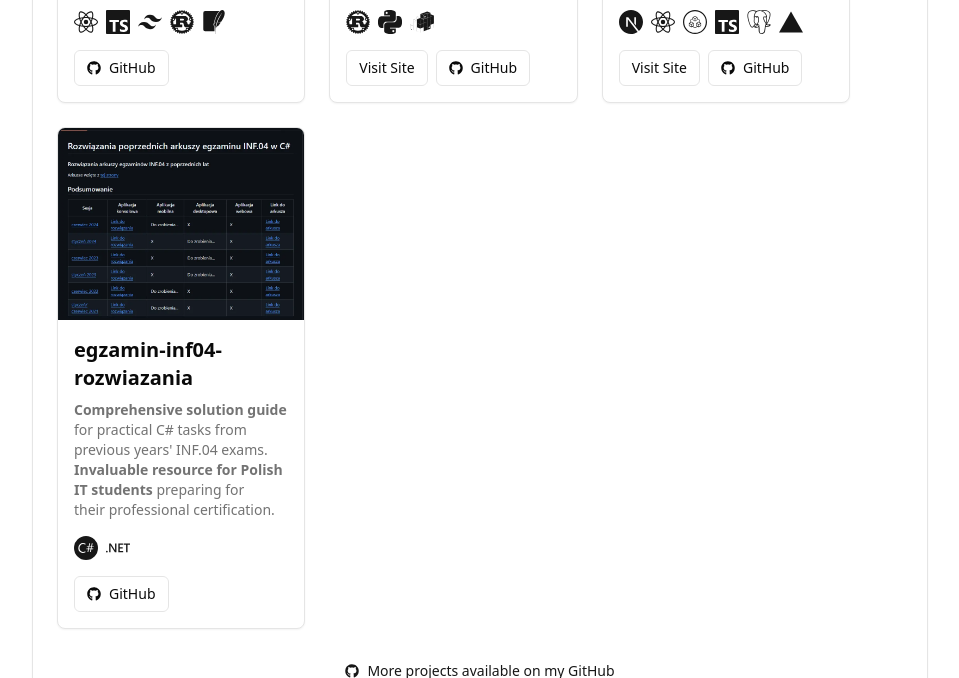
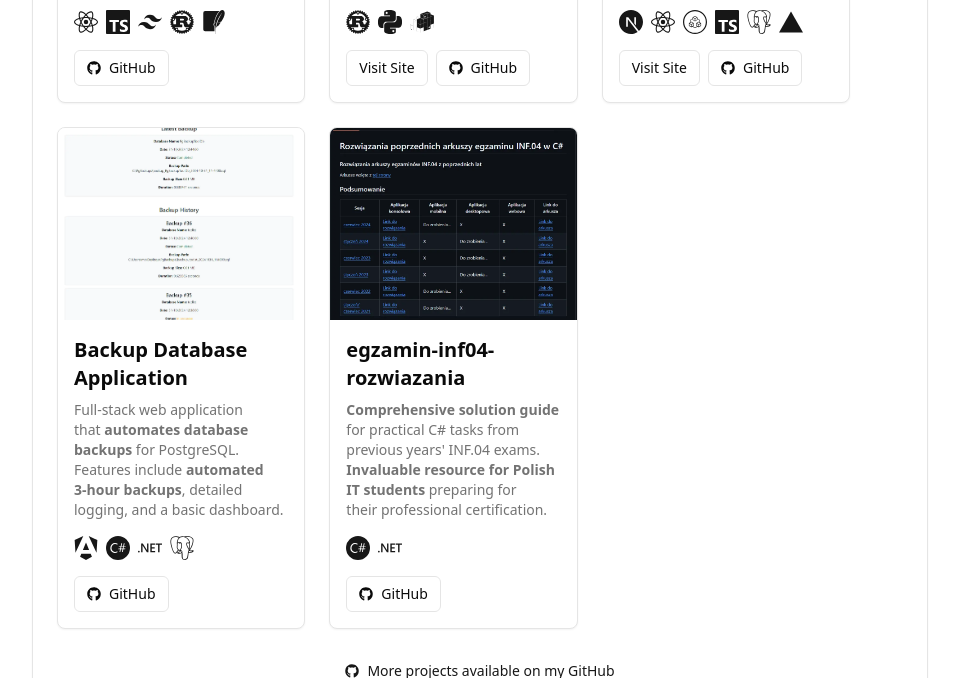
Before and after one commit to Hukasx0/portfolio, a Next.js app: page /portfolio/ in a window 1280 px wide. Shown: the part 3520-4198 px from the top of the page, without its empty margins (160-1119 px from the left). Built offline with nearby package versions, Linux system fonts and the light colour scheme.

Commit message:
Add "Backup Database Application" to projects

```diff
--- a/src/components/landing/projects.tsx
+++ b/src/components/landing/projects.tsx
@@ -3,7 +3,7 @@ import { Button } from "@/components/ui/button";
 import Image from "next/image";
 import Link from "next/link";
 import { FaGithub } from "react-icons/fa";
-import { SiNextdotjs, SiTypescript, SiTailwindcss, SiReact, SiRust, SiPython, SiSqlite, SiPostgresql, SiJupyter, SiTurso, SiTrpc, SiCsharp, SiDotnet, SiCloudflare, SiVercel, SiPypi, SiGooglecolab } from "react-icons/si";
+import { SiNextdotjs, SiTypescript, SiTailwindcss, SiReact, SiRust, SiPython, SiSqlite, SiPostgresql, SiJupyter, SiTurso, SiTrpc, SiCsharp, SiDotnet, SiCloudflare, SiVercel, SiPypi, SiGooglecolab, SiAngular } from "react-icons/si";
 import Balancer from "react-wrap-balancer";
 
 const AnimatedCard = ({ children }: { children: React.ReactNode }) => {
@@ -58,6 +58,13 @@ const projects = [
     link: "https://todistapp.vercel.app/",
     github: "https://github.com/Hukasx0/todist",
     technologies: [SiNextdotjs, SiReact, SiTrpc, SiTypescript, SiPostgresql, SiVercel],
+  },
+  {
+    title: "Backup Database Application",
+    description: "Full-stack web application that <strong>automates database backups</strong> for PostgreSQL. Features include <strong>automated 3-hour backups</strong>, detailed logging, and a basic dashboard.",
+    image: "/portfolio/backup-db-tool.webp",
+    github: "https://github.com/Hukasx0/dotnet-angular-postgres-backup-tool",
+    technologies: [SiAngular, SiCsharp, SiDotnet, SiPostgresql],
   },
   {
     title: "egzamin-inf04-rozwiazania",
```
Also changed, not shown: public/backup-db-tool.png (added), public/backup-db-tool.webp (added).
